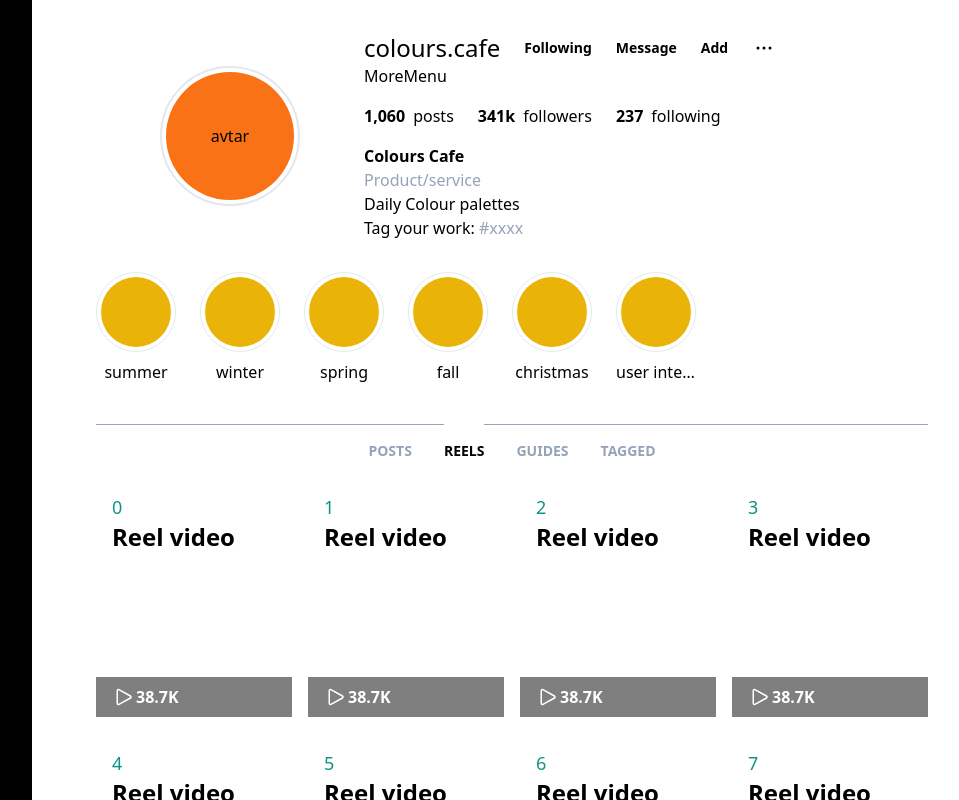
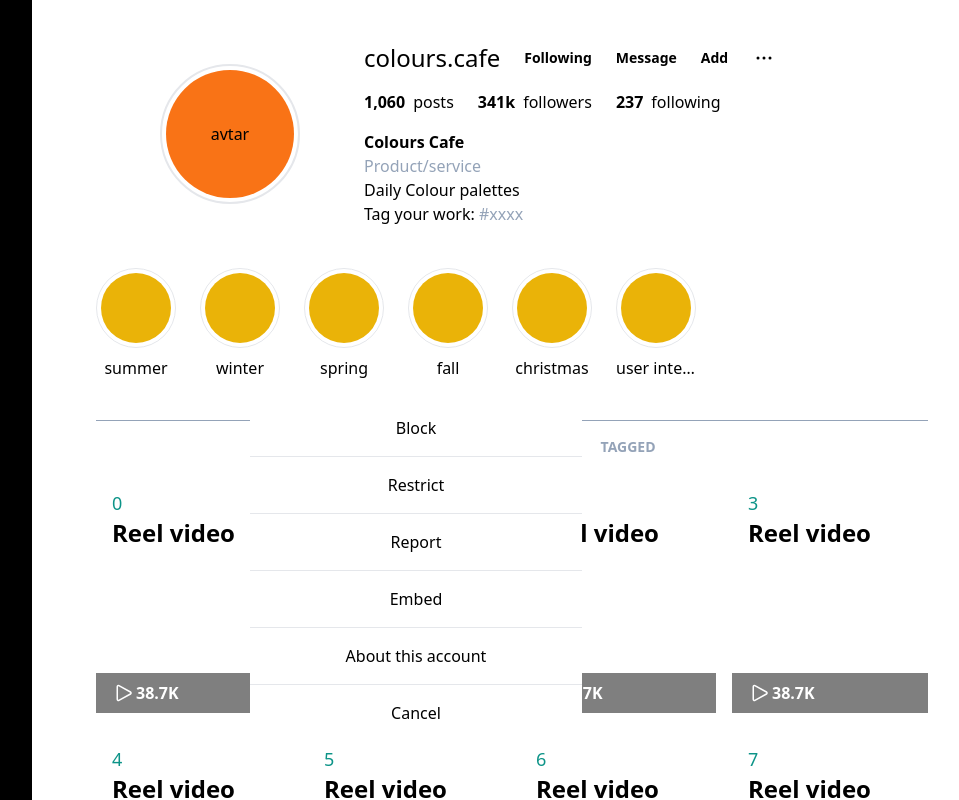
Before and after one commit to dukemai/instagram-tailwind, a Next.js app: page /1/reels in a window 1280 px wide. Both pictures are taken after a click on the button 988 px from the left and 48 px from the top of the page. Shown: the whole page, without its empty margins (224-1183 px from the left). Built offline with nearby package versions, Linux system fonts and the light colour scheme.

Commit message:
add dialog

```diff
--- a/app/[slug]/Header.tsx
+++ b/app/[slug]/Header.tsx
@@ -1,7 +1,7 @@
 "use client";
 
 import Link from "next/link";
-import { FunctionComponent } from "react";
+import { FunctionComponent, useState } from "react";
 import Tab from "./Tab";
 import { usePathname } from "next/navigation";
 import MoreMenu from "./MoreMenu";
@@ -28,6 +28,7 @@
 
 const Header: FunctionComponent<HeaderProps> = ({ slug, selectedPage }) => {
   const pathName = usePathname();
+  const [open, setOpen] = useState(false);
 
   return (
     <>
@@ -49,7 +50,7 @@
             <button className="ml-2 bg-white text-black py-1 px-2 rounded-md text-sm font-bold">
               Add
             </button>
-            <button onClick={console.log} className="ml-2 py-1 px-2 rounded-md">
+            <button onClick={() => setOpen(true)} className="ml-2 py-1 px-2 rounded-md">
               <svg
                 xmlns="http://www.w3.org/2000/svg"
                 fill="none"
@@ -66,7 +67,7 @@
               </svg>
             </button>
           </div>
-          <MoreMenu />
+          <MoreMenu open={open} onClose={() => setOpen(false)} />
           <div className="flex mt-4 gap-6">
             <div>
               <span className="font-bold">1,060</span>
--- a/app/[slug]/MoreMenu.tsx
+++ b/app/[slug]/MoreMenu.tsx
@@ -1,11 +1,37 @@
-import { FunctionComponent } from "react";
+import { FunctionComponent, ReactEventHandler } from "react";
 
 interface MoreMenuProps {
-
+    open: boolean;
+    onClose?: ReactEventHandler<HTMLDialogElement>;
 }
 
-const MoreMenu: FunctionComponent<MoreMenuProps> = () => {
-    return (<div>MoreMenu</div>);
-}
+const menu = [
+  "Block",
+  "Restrict",
+  "Report",
+  "Embed",
+  "About this account",
+  "Cancel",
+];
+
+const MoreMenu: FunctionComponent<MoreMenuProps> = ({ open, onClose }) => {
+  return (
+    <dialog
+      className="backdrop:bg-gray-50 z-10 dark:open:bg-black dark:text-white rounded-lg top-1/2 p-0"
+      open={open}
+      onClose={onClose}
+    >
+      <form method="dialog">
+        <ul className="text-center">
+          {menu.map((item) => (
+            <li className="py-4 px-24 border-b last:border-none" key={item}>
+              <button>{item}</button>
+            </li>
+          ))}
+        </ul>
+      </form>
+    </dialog>
+  );
+};
 
 export default MoreMenu;
```
